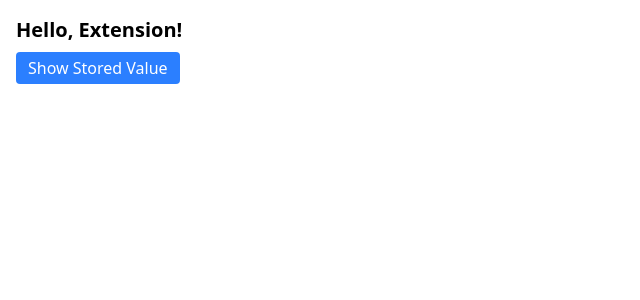
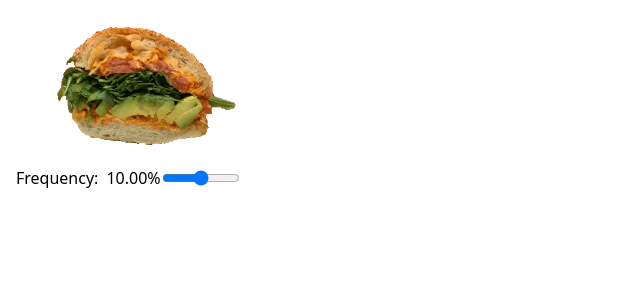
Before and after one commit to AddisonGoolsbee/sandwich-mode, a React (Vite) app: page / in a window 1280 px wide. Shown: the top 300 px of the page, without its empty margins (0-640 px from the left). Built offline with nearby package versions, Linux system fonts and the light colour scheme.

Commit message:
Add frequency slider and make popup window

```diff
--- a/src/Popup.jsx
+++ b/src/Popup.jsx
@@ -1,13 +1,73 @@
+// src/Popup.tsx
+import React, { useEffect, useState } from "react";
+
 export function Popup() {
+  const [pos, setPos] = useState(0);
+
+  const MIN = 0.01; // 0.01%
+  const MAX = 95; // 95%
+  const MID = 10; // desired freq at slider = 50
+
+  // compute ratio and exponent so that at p=50, freq≈MID
+  const R = MAX / MIN; // overall ratio
+  const fracMid = Math.log(MID / MIN) / Math.log(R);
+  const exponent = Math.log(fracMid) / Math.log(0.5);
+
+  // 0–100 → [0,1]^exponent → log interpolation → actual %
+  function posToFreq(p) {
+    const t = Math.pow(p / 100, exponent);
+    return MIN * Math.pow(R, t);
+  }
+
+  // invert: given freq, find p so that posToFreq(p)=freq
+  function freqToPos(f) {
+    const t = Math.log(f / MIN) / Math.log(R);
+    return Math.pow(t, 1 / exponent) * 100;
+  }
+
+  // load saved percent, convert to pos
+  useEffect(() => {
+    chrome.storage.local.get(
+      { sandwichFrequency: 10 },
+      ({ sandwichFrequency }) => {
+        // clamp between MIN and MAX
+        const pct = Math.min(MAX, Math.max(MIN, sandwichFrequency));
+        setPos(freqToPos(pct));
+      }
+    );
+  }, []);
+
+  // when slider moves
+  function handleChange(e) {
+    const newPos = Number(e.target.value);
+    setPos(newPos);
+    const freq = posToFreq(newPos);
+    chrome.storage.local.set({ sandwichFrequency: freq });
+  }
+
   return (
-    <div className="p-4 ">
-      <h1 className="text-xl font-bold">Hello, Extension!</h1>
-      <button
-        className="mt-2 px-3 py-1 rounded bg-blue-500 text-white"
-        onClick={() => chrome.storage.local.get("foo", (res) => alert(res.foo))}
-      >
-        Show Stored Value
-      </button>
+    <div className="p-4 w-64 space-y-4">
+      <div className="flex justify-center">
+        <img src="sandwich.webp" alt="Sandwich" className="w-full" />
+      </div>
+      <div className="flex items-center space-x-2">
+        <div className="flex items-center space-x-2">
+          <label htmlFor="freq" className="font-medium">
+            Frequency:
+          </label>
+          <span className="w-12">{posToFreq(pos).toFixed(2)}%</span>
+        </div>
+        <input
+          id="freq"
+          type="range"
+          min="0"
+          max="100"
+          step="1"
+          value={pos}
+          onChange={handleChange}
+          className="w-full"
+        />
+      </div>
     </div>
   );
 }
--- a/src/background.js
+++ /dev/null
@@ -1,4 +0,0 @@
-// example: set a default value on install
-chrome.runtime.onInstalled.addListener(() => {
-  chrome.storage.local.set({ foo: "bar" });
-});
--- a/src/content.js
+++ b/src/content.js
@@ -1,10 +1,16 @@
-// One-shot swap with a 50% chance
+let freq = 50; // default 50%
+
+// load initial value
+chrome.storage.local.get({ sandwichFrequency: 50 }, ({ sandwichFrequency }) => {
+  freq = sandwichFrequency;
+});
+
 function maybeSandwich(img) {
   // Mark to prevent re-processing
   if (img.dataset.sandwichProcessed) return;
   img.dataset.sandwichProcessed = "true";
 
-  if (Math.random() < 0.5) {
+  if (Math.random() < Math.min(freq / 100, 0.95)) {
     // Create a wrapper div for the crossfade effect
     const wrapper = document.createElement('div');
     wrapper.style.position = 'relative';
```
